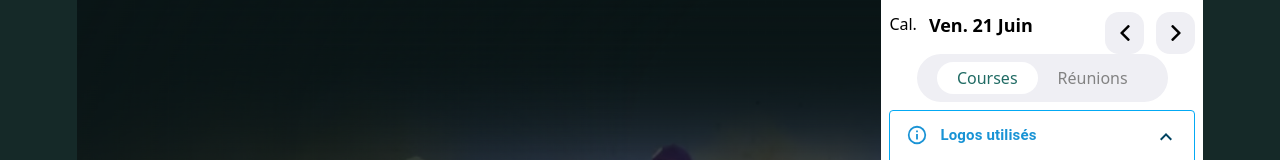
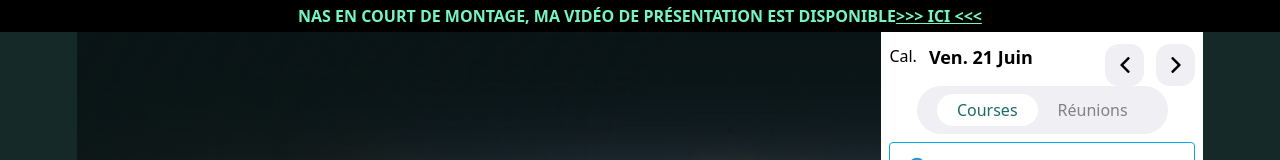
Before and after one commit to CyrilPERIE/e-pmu-front, a React (Create React App) app: page / in a window 1280 px wide. Shown: the top 160 px of the page. Built offline with nearby package versions, Linux system fonts and the light colour scheme; no server answers.

Commit message:
Prod not online for now

```diff
--- a/src/components/Main.tsx
+++ b/src/components/Main.tsx
@@ -2,6 +2,7 @@ import NavBar from "./ui/navbar/navbar";
 import Dashboard from "./ui/dashboard/dashboard";
 import { useSelector } from "react-redux";
 import { selectSelectedCourse } from "../redux/courses/coursesSelectors";
+import { useState } from "react";
 
 const Main: React.FC = () => {
 
@@ -9,6 +10,9 @@ const Main: React.FC = () => {
 
   return (
     <div className="h-screen flex flex-col bg-background-color select-none">
+      <div className="cursor-pointer text-accent-color bg-black p-1 flex uppercase justify-center font-bold">
+        NAS en court de montage, ma vidéo de présentation est disponible <a className='underline' href='https://youtu.be/qixCdcYSn8E' target="_blank">{`>>> ici <<<`}</a>
+      </div>
       <div className="h-[97%] xl:px-[6%] flex">
         <div className={`flex-[5] h-full ${course ? 'block' : 'hidden'} xl:block`}>
           <Dashboard />
```
Also changed, not shown: 1 other file (tests, documents, lock files or other folders).
